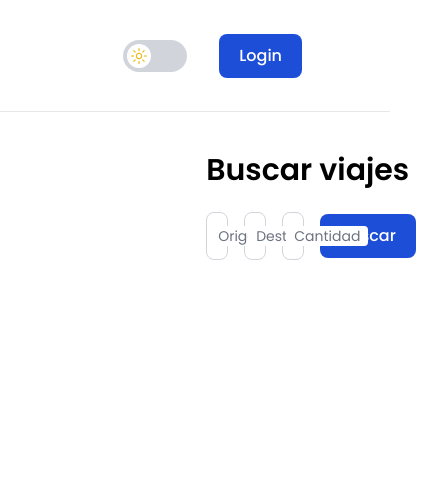
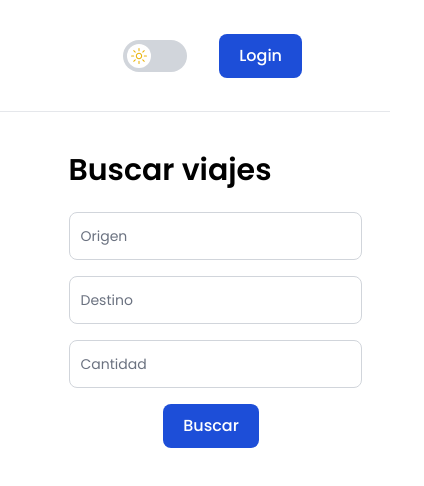
Before and after one commit to PalenaFrancisco/Agricargo-Frontend, a React (Vite) app: page / in a window 390 px wide. Shown: the top 486 px of the page, 424 px wide, since content can reach past the window. Built offline with nearby package versions, Linux system fonts and the light colour scheme; no server answers.

Commit message:
responsive

```diff
--- a/src/components/main/Main.jsx
+++ b/src/components/main/Main.jsx
@@ -3,7 +3,7 @@
 const Main = ({ children, classN }) => {
   return (
     <main
-      className={`pl-60 pt-28 w-full flex flex-col justify-start items-center dark:bg-gray-800 dark:border-gray-700 ${classN}`}
+      className={`sm:pl-60 pl-10 pt-28 w-full flex flex-col justify-start items-center dark:bg-gray-800 dark:border-gray-700 ${classN}`}
     >
       {children}
     </main>
--- a/src/components/searchForm/SearchForm.jsx
+++ b/src/components/searchForm/SearchForm.jsx
@@ -68,7 +68,7 @@ const SearchForm = ({ isSearchMode = true, searchSetter }) => {
 
   return (
     <>
-      <form className="flex items-center gap-4" onSubmit={handleSubmit}>
+      <form className="flex items-center gap-4 sm:flex-row flex-col" onSubmit={handleSubmit}>
         <Input
           ref={originRef}
           setInputValue={(value) => handleInputChange("origin", value)}
```
